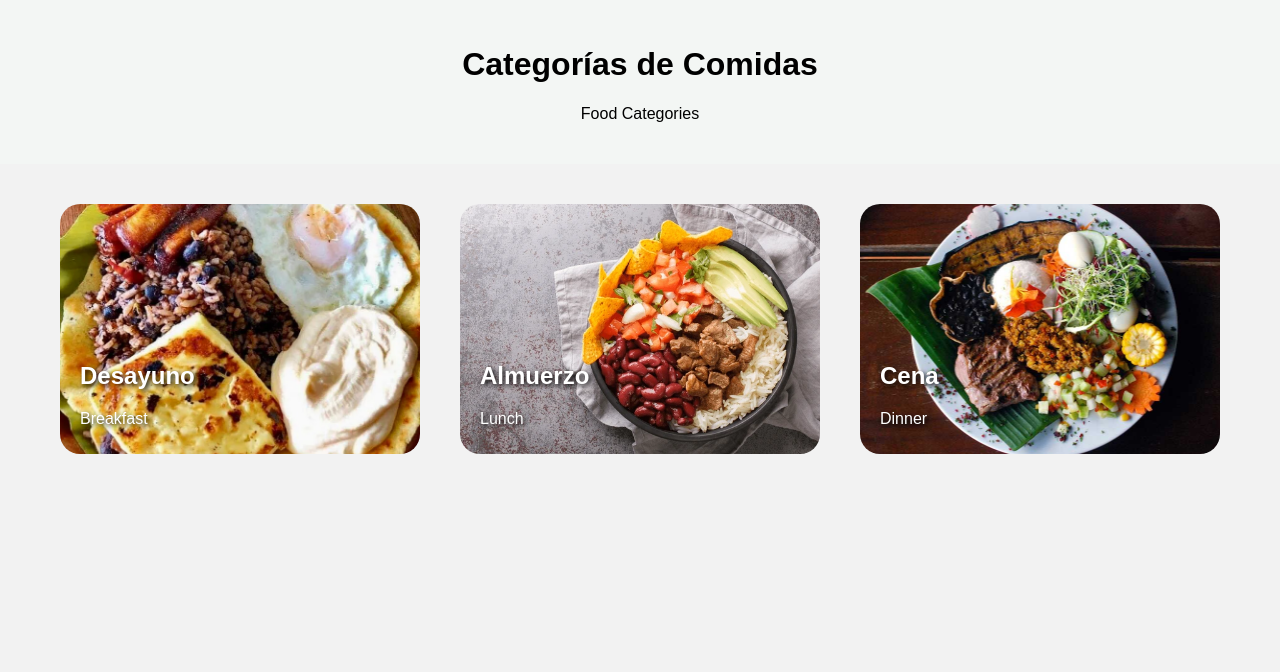
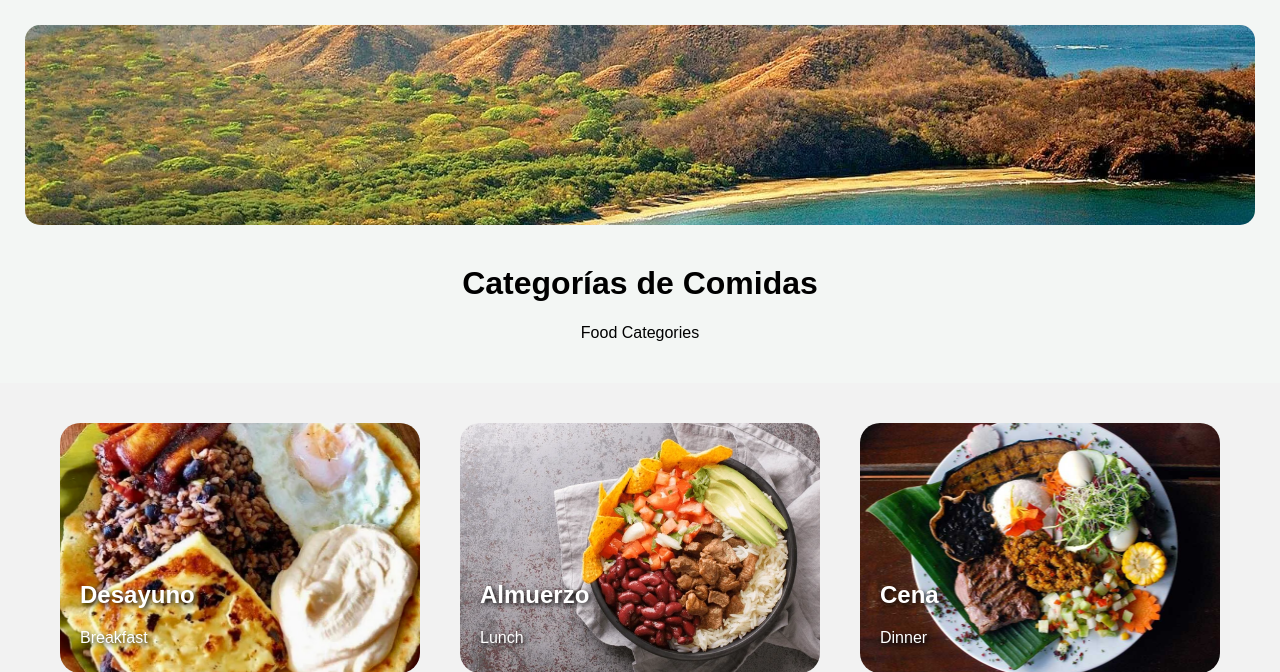
Before and after one commit to pjricarte/Costa-Rican-Online-Recipe-Book, a Flask app: page /categories in a window 1280 px wide. Shown: the top 672 px of the page. Run offline with Flask 3, Linux system fonts and the light colour scheme.

Commit message:
also updated the file path of the photo header

```diff
--- a/templates/categories.html
+++ b/templates/categories.html
@@ -10,6 +10,7 @@
 <body>
 
 <header class="header">
+  <img src="{{ url_for('static', filename='images/costa-rica.webp') }}" alt="Header Image" class="header-img">
   <h1>Categorías de Comidas</h1>
   <p>Food Categories</p>
 </header>
```
